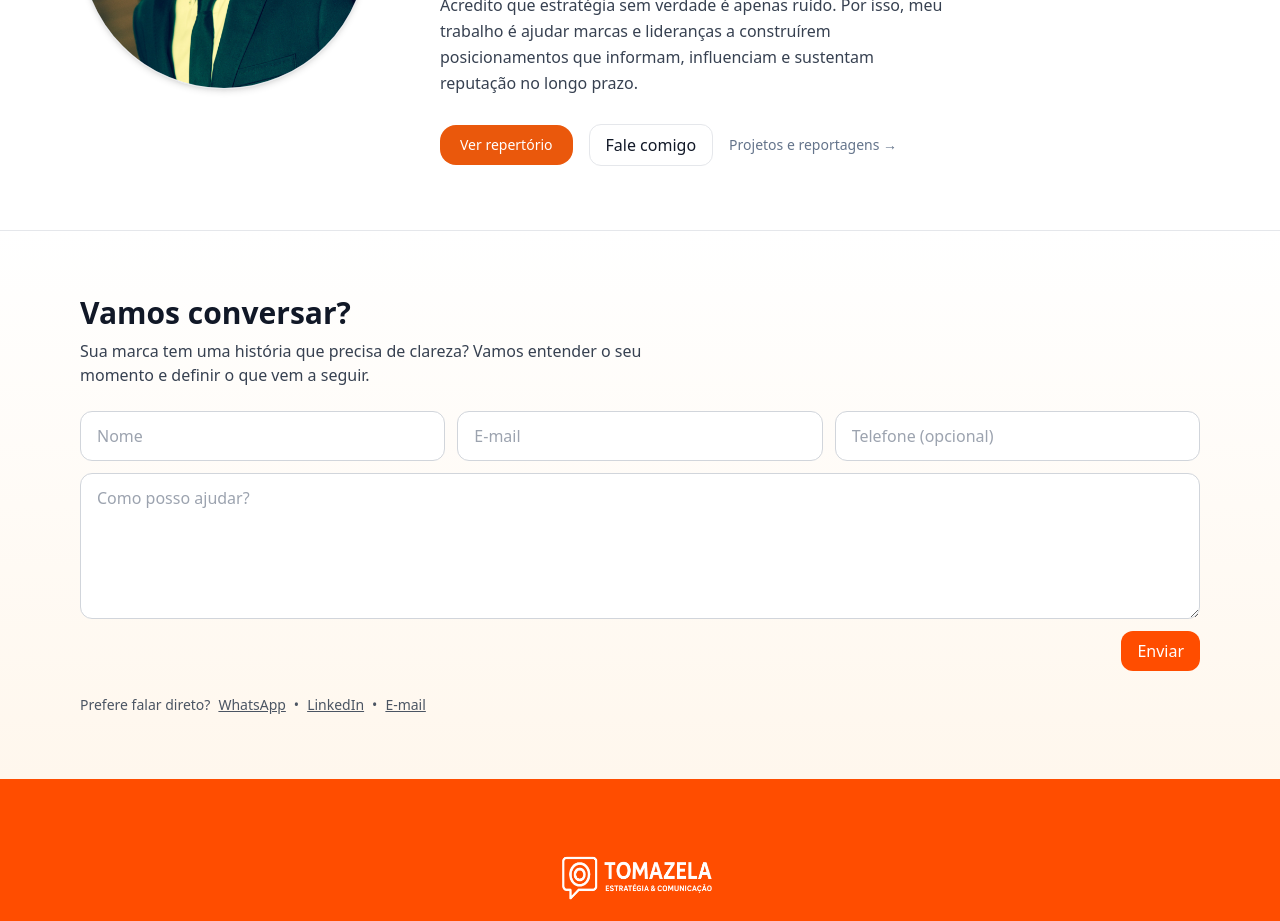
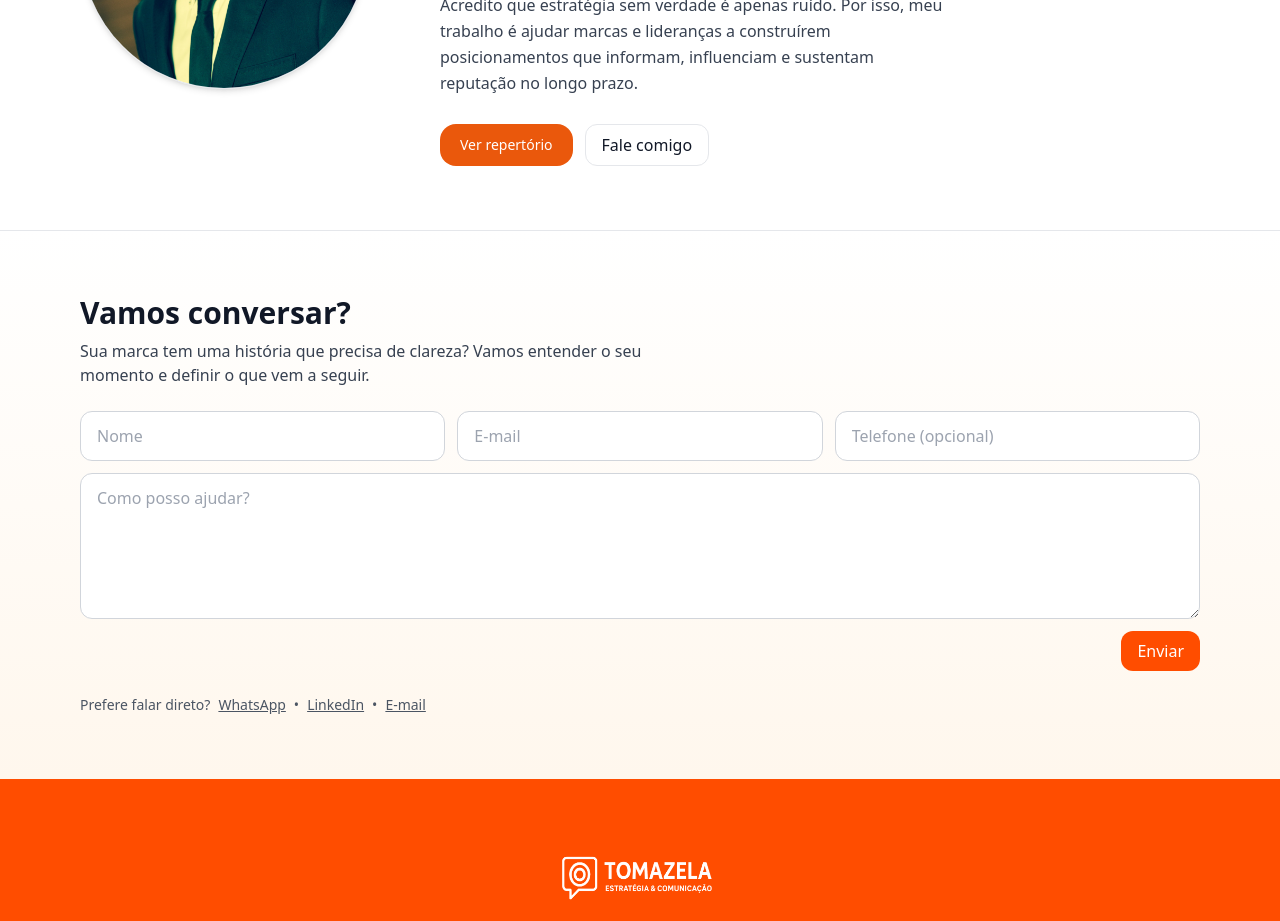
Before and after one commit to andretomazela-dev/integrado, a Next.js app: page / in a window 1280 px wide. Shown: the part 2740-3661 px from the top of the page. Built offline with nearby package versions, Linux system fonts and the light colour scheme.

Commit message:
Update page.jsx

```diff
--- a/app/page.jsx
+++ b/app/page.jsx
@@ -387,7 +387,7 @@ return (
         </p>
       </div>
 
-     <div className="mt-7 flex flex-wrap items-center gap-4">
+     <div className="mt-7 flex flex-wrap gap-3">
   <Link
     href="/repertorio1"
     className="inline-flex items-center rounded-2xl px-5 py-2.5 text-sm font-medium bg-orange-600 text-white hover:bg-orange-700 transition"
@@ -422,13 +422,6 @@ return (
   >
     Fale comigo
   </a>
-
-  <Link
-    href="/repertorio1"
-    className="text-sm text-[#64748B] hover:text-[#FF4D00] transition"
-  >
-    Projetos e reportagens →
-  </Link>
 </div>
     </div>
 
```
